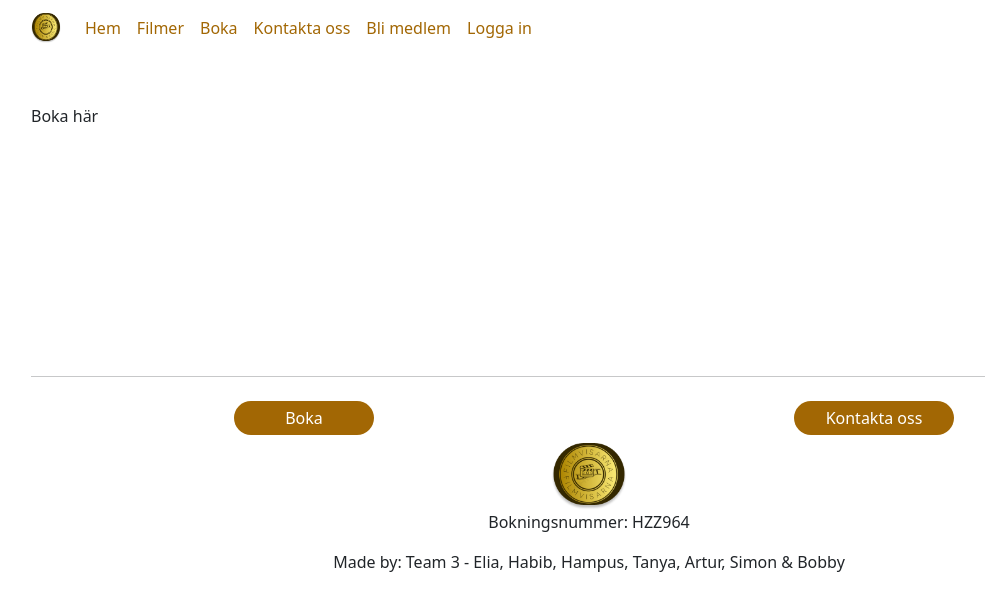
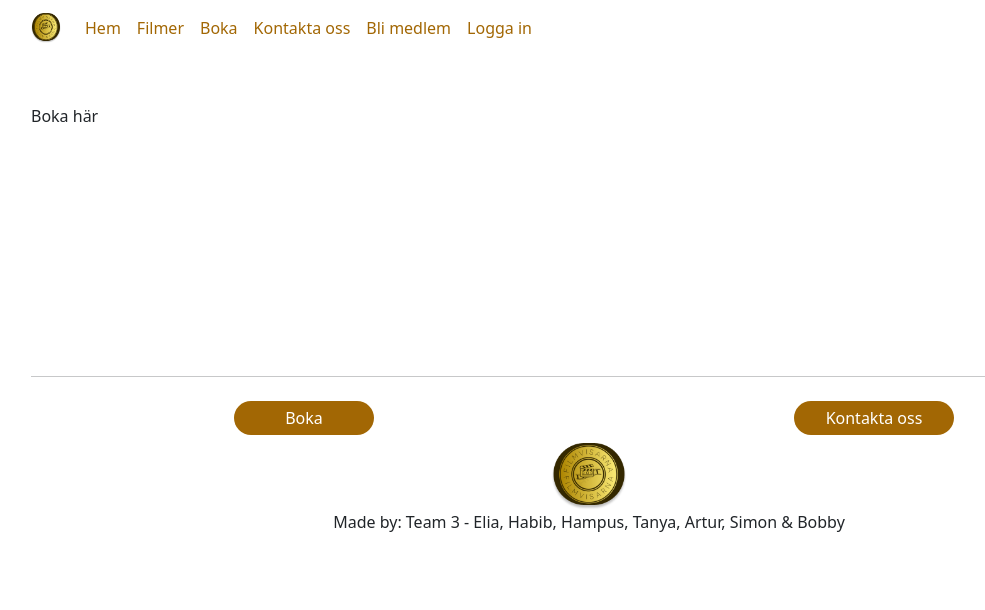
Before and after one commit to ELHabibA/Filmvisarna, a React (Vite) app in the folder frontend/: page /boka in a window 1280 px wide. Shown: the top 610 px of the page, without its empty margins (51-1036 px from the left). Built offline with nearby package versions, Linux system fonts and the light colour scheme.

Commit message:
removed comments for testing bookingnumber

```diff
--- a/frontend/src/components/BookingNumber.jsx
+++ b/frontend/src/components/BookingNumber.jsx
@@ -1,6 +1,8 @@
-//Kommentar till testarna. Hejhej
 //
-//Komponenten testas i Footer
+//Komponenten testades i Footer såhär:
+//const bookingNumber = BookingNumber();
+//och sen frö att se det i text:
+//<p>Bokningsnummer: {bookingNumber}</p>
 
 
 function generateRandomLetters() {
--- a/frontend/src/components/Footer/Footer.jsx
+++ b/frontend/src/components/Footer/Footer.jsx
@@ -1,8 +1,6 @@
 import { Container, Row, Button, Col } from 'react-bootstrap';
 import { Link } from 'react-router-dom';
 import BookingNumber from '../BookingNumber'
-
-const bookingNumber = BookingNumber();//För att testa bokningsnummer - tas bort av testaren
 
 export default function Footer() {
     return (
@@ -15,8 +13,6 @@ export default function Footer() {
             </Row>
             <Row className='tradeMarkFooter logoSize mx-auto d-block'><img src="../public/logo.png"></img></Row>
             <Row className='tradeMarkFooter'>
-                 {/* För att testa bokningsnummer - tas bort av testaren */}
-                <p>Bokningsnummer: {bookingNumber}</p>
                 <p>Made by: Team 3 - Elia, Habib, Hampus, Tanya, Artur, Simon & Bobby</p>
             </Row>
         </Container>
```
